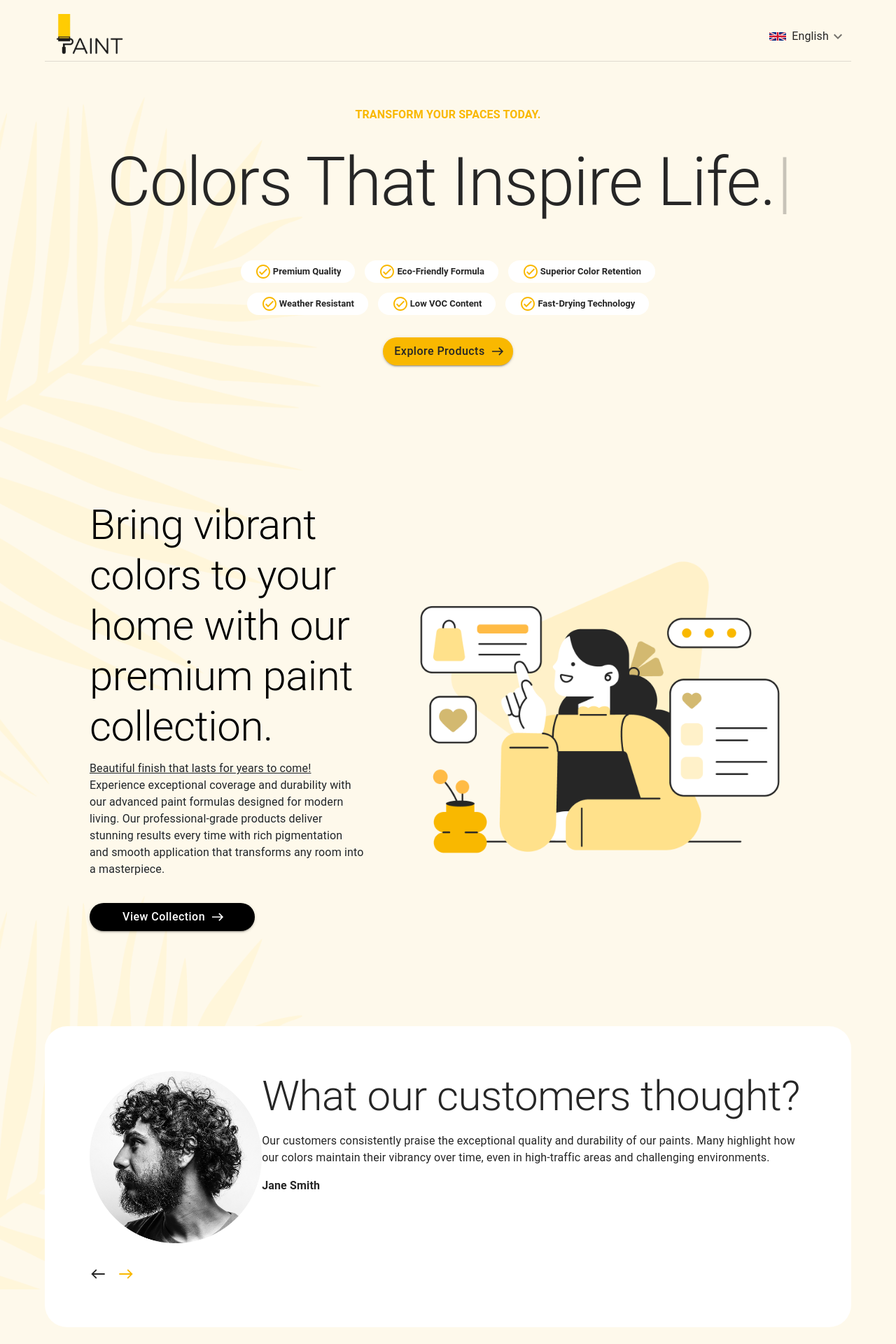
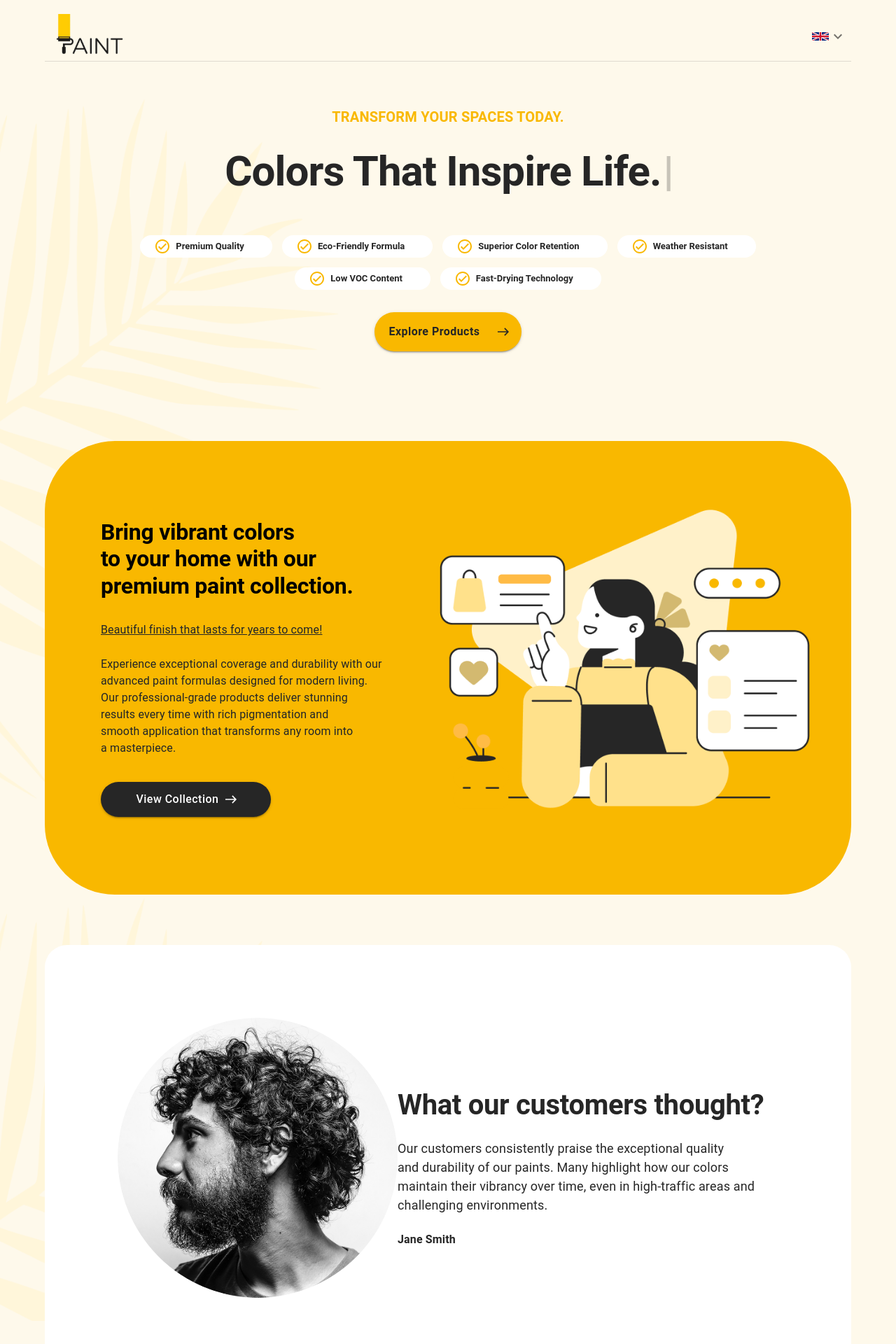
Before and after one commit to RamvigneshA/w2s-paint-spa, a React (Vite) app: page / in a window 1280 px wide. Shown: the top 1920 px of the page at 70% size. Built offline with nearby package versions, Linux system fonts and the light colour scheme.

Commit message:
fix: UI fix

```diff
--- a/src/components/LanguageSelect.jsx
+++ b/src/components/LanguageSelect.jsx
@@ -20,6 +20,18 @@ const LanguageSelect = () => {
       onChange={handleLanguageChange}
       IconComponent={KeyboardArrowDownIcon}
       sx={SELECT_STYLES}
+      renderValue={(selected) => {
+        const selectedLang = languages.find((lang) => lang.code === selected);
+        return (
+          <Box sx={{ display: 'flex', alignItems: 'center' }}>
+            <img
+              src={selectedLang.flag}
+              alt={`${selected} flag`}
+              style={{ width: '24px', height: '18px' }}
+            />
+          </Box>
+        );
+      }}
     >
       {languages.map(({ code, flag, label }) => (
         <MenuItem key={code} value={code}>
--- a/src/constants.js
+++ b/src/constants.js
@@ -61,10 +61,10 @@ export const SELECT_STYLES = {
 export const STYLES = {
   CHIP: {
     fontWeight: 600,
-    padding: '14px 20px',
+    padding: '14px 40px 14px 20px',
     color: 'text.primary',
     bgcolor: 'background.paper',
-    gap: '2px',
+    gap: '7px',
     '& .MuiChip-label': {
       padding: 0,
     },
@@ -81,8 +81,11 @@ export const STYLES = {
   },
   PICTURE_BOARD: {
     background: 'primary.main',
-    borderRadius: { xs: '24px', sm: '32px' },
-    padding: { xs: '20px', sm: '40px', md: '64px' },
+    borderRadius: { xs: '50px', sm: '100px' },
+    alignItems: 'center',
+    justifyContent: 'center',
+
+    padding: { xs: '30px 30px 30px 30px', sm: '20px 20px 20px 80px' },
     maxWidth: '1200px',
     mt: { xs: 4, sm: 6, md: 8 }
   },
--- a/src/layout/Footer.jsx
+++ b/src/layout/Footer.jsx
@@ -22,14 +22,14 @@ const Footer = () => {
         justifyContent="space-between"
         alignItems={['center', 'baseline']}
         gap={['24px', '0px']}
+        borderBottom={`1px solid #FFFFFF1F`}
+        padding={'40px'}
       >
         <Typography
           variant="h4"
           fontWeight="bold"
           textAlign={['center', 'left']}
-          sx={{
-            flex: 1,
-          }}
+          flexGrow={2}
         >
           {t('ready_transform')}
         </Typography>
@@ -69,7 +69,7 @@ const Footer = () => {
           variant="body2"
           sx={{
             color: COLORS.FOOTER_TEXT,
-            textDecoration: 'underline'
+
           }}
         >
           {t('privacy_terms')}
--- a/src/layout/Hero.jsx
+++ b/src/layout/Hero.jsx
@@ -27,7 +27,8 @@ const Hero = () => {
           <Typography
             variant="body1"
             color="primary.main"
-            fontWeight="bold"
+            fontWeight="700"
+            fontSize={{ xs: '15px', sm: '20px' }}
             sx={{ margin: 0 }}
           >
             {t('transform_spaces')}
@@ -35,6 +36,8 @@ const Hero = () => {
           <Typography
             variant="h1"
             color="text.primary"
+            fontWeight="700"
+            fontSize={{ xs: '32px', sm: '60px' }}
             sx={{
               margin: { xs: '10px 0 16px 0', sm: '14px 0 24px 0' },
             }}
@@ -56,7 +59,7 @@ const Hero = () => {
           flexWrap="wrap"
           justifyContent="center"
           gap={{ xs: '10px', sm: '14px' }}
-          sx={{ maxWidth: '700px' }}
+          sx={{ maxWidth: '1000px' }}
         >
           {features.map((feature) => (
             <Chip
@@ -71,6 +74,12 @@ const Hero = () => {
           variant="contained"
           color="primary"
           endIcon={<ArrowRight color={theme.palette.text.primary} size={20} />}
+          sx={{
+            gap: '15px',
+            fontSize: '16px',
+            fontWeight: '700',
+            padding: '14px 20px',
+          }}
         >
           {t('explore_products')}
         </Button>
--- a/src/layout/PictureBoard.jsx
+++ b/src/layout/PictureBoard.jsx
@@ -20,6 +20,7 @@ const PictureBoard = () => {
       alignItems="center"
       gap={['0', '40px']}
       sx={STYLES.PICTURE_BOARD}
+      bgcolor={COLORS.PRIMARY}
     >
       <Stack
         direction="column"
@@ -28,6 +29,9 @@ const PictureBoard = () => {
       >
         <Typography
           variant="h2"
+          fontSize={{ xs: '24px', sm: '32px' }}
+          paddingBottom={'20px'}
+          fontWeight="700"
           sx={{
             color: COLORS.BLACK,
             lineHeight: 1.2,
@@ -36,7 +40,7 @@ const PictureBoard = () => {
           {t('vibrant_colors')}
         </Typography>
         <Stack direction="column" sx={{ mb: { xs: 2, sm: 3 } }}>
-          <Typography variant="body1" sx={{ textDecoration: 'underline' }}>
+          <Typography variant="body1" sx={{ textDecoration: 'underline', marginBottom: { xs: '15px', sm: '25px' } }}>
             {t('beautiful_finish')}
           </Typography>
           <Typography variant="body1">
@@ -45,7 +49,8 @@ const PictureBoard = () => {
         </Stack>
         <Button
           variant="contained"
-          sx={{ background: COLORS.BLACK, color: COLORS.WHITE, maxWidth: { xs: '80%', sm: '60%' } }}
+
+          sx={{ background: '#262626', color: COLORS.WHITE, maxWidth: { xs: '100%', sm: '60%' }, height: { xs: '70px', sm: '50px' } }}
           endIcon={<ArrowRight color={COLORS.WHITE} size={20} />}
         >
           {t('view_collection')}
--- a/src/layout/Testimonials.jsx
+++ b/src/layout/Testimonials.jsx
@@ -4,18 +4,23 @@ import { useTranslation } from 'react-i18next';
 import { useState, useRef } from 'react';
 import Carousel from 'react-bootstrap/Carousel';
 import 'bootstrap/dist/css/bootstrap.min.css';
-import { TESTIMONIALS, CAROUSEL_SETTINGS, STYLES, TESTIMONIAL_IMAGES } from '../constants';
+import {
+  TESTIMONIALS,
+  CAROUSEL_SETTINGS,
+  STYLES,
+  TESTIMONIAL_IMAGES,
+} from '../constants';
 
 const CustomNavigation = ({ onPrev, onNext }) => {
   const theme = useTheme();
 
   return (
-    <Stack gap={2} direction='row'>
+    <Stack gap={2} direction="row">
       <Box sx={{ cursor: 'pointer' }} onClick={onPrev}>
-        <Arrow position='left' />
+        <Arrow position="left" />
       </Box>
       <Box sx={{ cursor: 'pointer' }} onClick={onNext}>
-        <Arrow position='right' color={theme.palette.primary.main} />
+        <Arrow position="right" color={theme.palette.primary.main} />
       </Box>
     </Stack>
   );
@@ -48,6 +53,46 @@ const Testimonials = () => {
         mt={{ xs: '40px', sm: '56px', md: '72px' }}
         sx={STYLES.TESTIMONIALS_CONTAINER}
         gap={4}
+        position={'relative'}
+        justifyContent={'center'}
+      >
+        <Stack
+          direction={['column', 'row']}
+          spacing={3}
+          sx={{
+            maxWidth: '1200px',
+            margin: '0 auto',
+            padding: { xs: '20px', sm: '40px' },
+          }}
+        >
+          <Box
+            sx={{
+              flex: '0 0 auto',
+              width: { xs: '100%', sm: '400px' },
+              minWidth: { xs: '100%', sm: '400px' },
+            }}
+          >
+            <img
+              src={TESTIMONIAL_IMAGES[TESTIMONIALS[0].image]}
+              alt={t('customer_testimonial')}
+              style={{
+                display: 'block',
+                width: '100%',
+                height: 'auto',
+                objectFit: 'cover',
+                borderRadius: '50%',
+                marginBottom: '30px',
+              }}
+            />
+          </Box>
+
+          <Box
+            sx={{
+              flex: 1,
+              display: 'flex',
+              alignItems: 'center',
+
+            }}
           >
             <Carousel
               activeIndex={index}
@@ -61,31 +106,57 @@ const Testimonials = () => {
             >
               {TESTIMONIALS.map((testimonial) => (
                 <Carousel.Item key={testimonial.id}>
-              <Stack direction={['column', 'row']} spacing={3}>
-                <Box>
-                  <img
-                    src={TESTIMONIAL_IMAGES[testimonial.image]}
-                    alt={t('customer_testimonial')}
-                    style={{ display: 'block', maxWidth: '100%' }}
-                  />
-                </Box>
-                <Stack spacing={2}>
-                  <Typography variant="h2" sx={{ color: 'text.primary' }}>
+                  <Stack spacing={3}>
+                    <Typography
+                      variant="h2"
+                      sx={{
+                        color: 'text.primary',
+                        textAlign: { xs: 'center', sm: 'left' },
+                        fontSize: { xs: '24px', sm: '40px' },
+                        fontWeight: 700,
+                        lineHeight: { xs: '32px', sm: '48px' },
+                      }}
+                    >
                       {t('customer_one_thought')}
                     </Typography>
-                  <Typography variant="body1" sx={{ color: 'text.primary' }}>
+                    <Typography
+                      variant="body1"
+                      sx={{
+                        color: 'text.primary',
+                        textAlign: { xs: 'center', sm: 'left' },
+                        fontSize: { xs: '16px', sm: '18px' },
+                      }}
+                    >
                       {t('customer_one_praise')}
                     </Typography>
-                  <Typography sx={{ color: 'text.primary', fontWeight: 600 }}>
+                    <Typography
+                      sx={{
+                        color: 'text.primary',
+                        fontWeight: 600,
+                        textAlign: { xs: 'center', sm: 'left' },
+                      }}
+                    >
                       {testimonial.name}
                     </Typography>
-                </Stack>
                   </Stack>
                 </Carousel.Item>
               ))}
             </Carousel>
+          </Box>
+        </Stack>
 
-        <Box display="flex" justifyContent="flex-start" width="100%">
+        <Box
+          display="flex"
+          justifyContent="center"
+          width="100%"
+          sx={{
+            md: {
+              position: 'absolute',
+              bottom: '0',
+              left: '50%',
+            },
+          }}
+        >
           <CustomNavigation onPrev={handlePrevious} onNext={handleNext} />
         </Box>
       </Stack>
--- a/src/utils/translations.js
+++ b/src/utils/translations.js
@@ -11,6 +11,7 @@ const translations = {
       "transform_spaces": "TRANSFORM YOUR SPACES TODAY.",
       "colors_inspire": "Colors That Inspire Life.",
       "premium_quality": "Premium Quality",
+      "easy_application": "Easy Application",
       "eco_friendly": "Eco-Friendly Formula",
       "color_retention": "Superior Color Retention",
       "weather_resistant": "Weather Resistant",
@@ -45,8 +46,9 @@ const translations = {
 
       // Hero
       "transform_spaces": "TRANSFORMEZ VOS ESPACES AUJOURD'HUI.",
-      "colors_inspire": "Couleurs Vivent Mur",
+      "colors_inspire": "Couleurs Vivent Mur.",
       "premium_quality": "Qualité Premium",
+      "easy_application": "Application Facile",
       "eco_friendly": "Formule Écologique",
       "color_retention": "Rétention Supérieure des Couleurs",
       "weather_resistant": "Résistant aux Intempéries",
```
Lines whose indentation alone changed are shown as unchanged.
